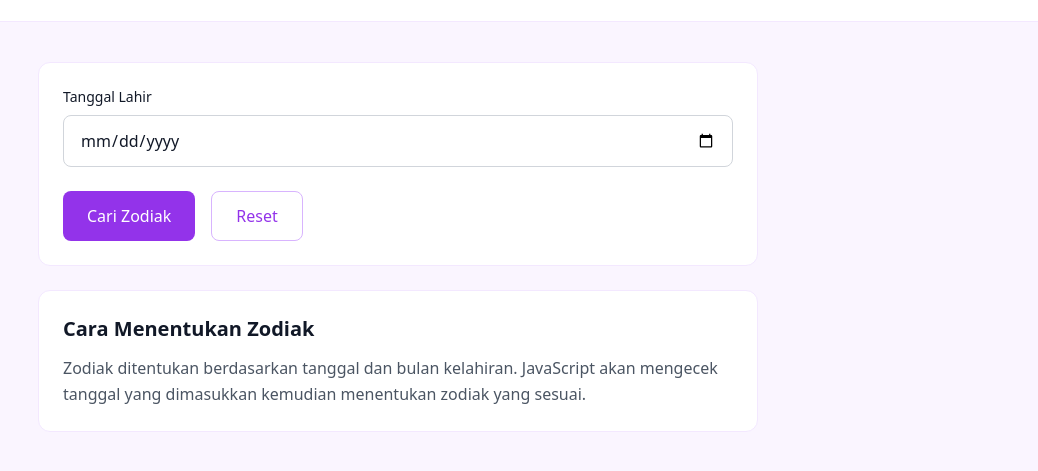
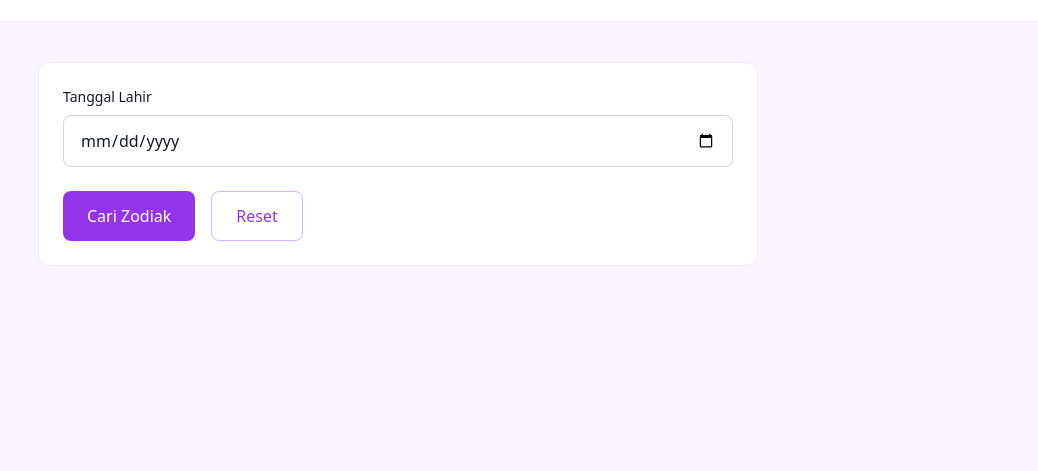
Before and after one commit to chikamaharani-code/portofolio-chika, a website: page Zodiak.html in a window 1280 px wide. Shown: the part 95-566 px from the top of the page, without its empty margins (242-1280 px from the left). Drawn offline with nearby package versions, Linux system fonts and the light colour scheme.

Commit message:
Fix portfolio link

```diff
--- a/Zodiak.html
+++ b/Zodiak.html
@@ -136,22 +136,6 @@
 
         </div>
 
-
-        <!-- RUMUS / CARA KERJA -->
-        <div class="bg-white rounded-xl border border-purple-100
-                    p-6 mt-6">
-
-            <h2 class="text-xl font-bold">
-                Cara Menentukan Zodiak
-            </h2>
-
-            <p class="mt-3 text-gray-600 leading-relaxed">
-                Zodiak ditentukan berdasarkan tanggal dan bulan kelahiran.
-                JavaScript akan mengecek tanggal yang dimasukkan kemudian
-                menentukan zodiak yang sesuai.
-            </p>
-
-        </div>
 
     </main>
 
```
